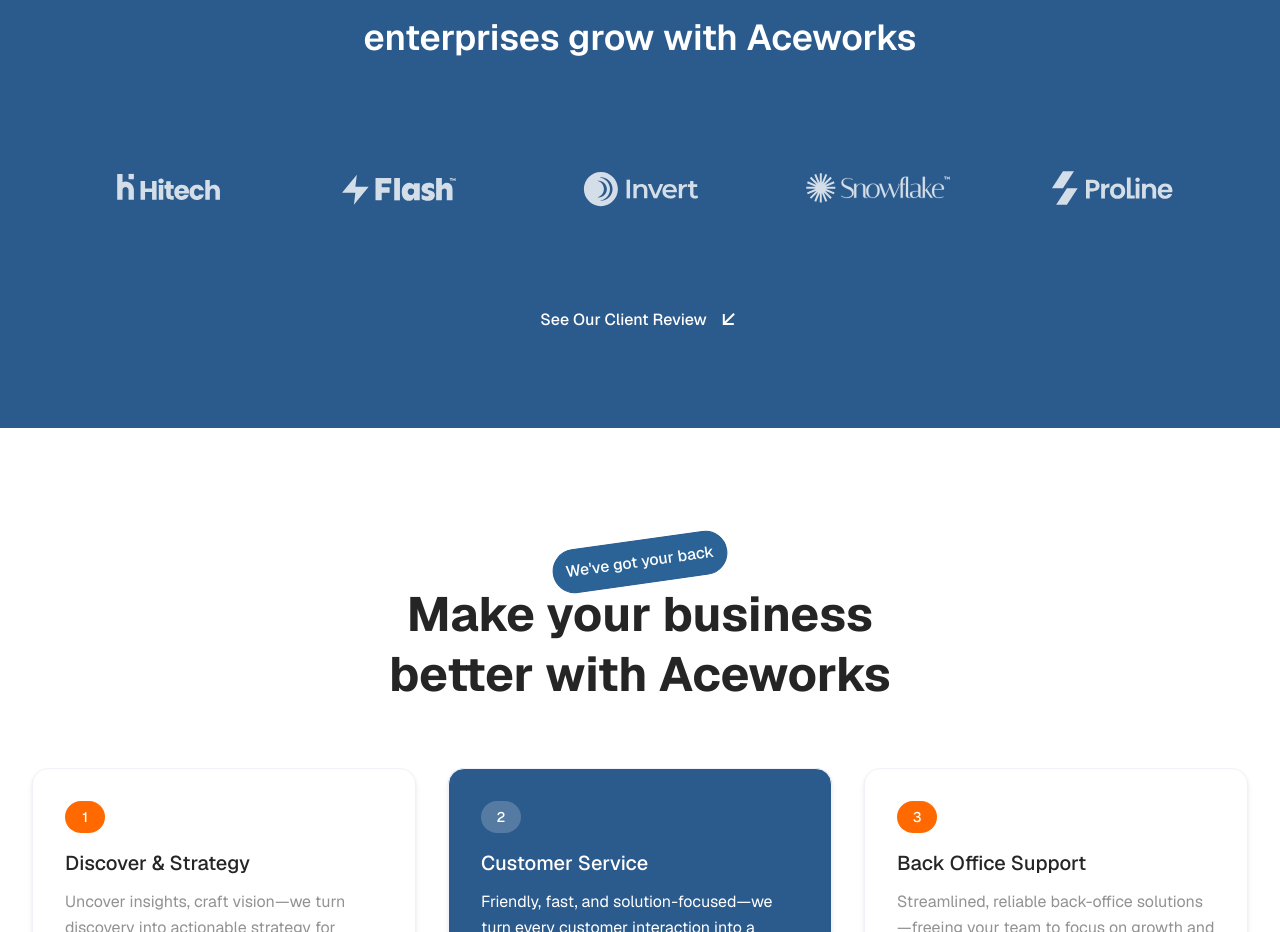
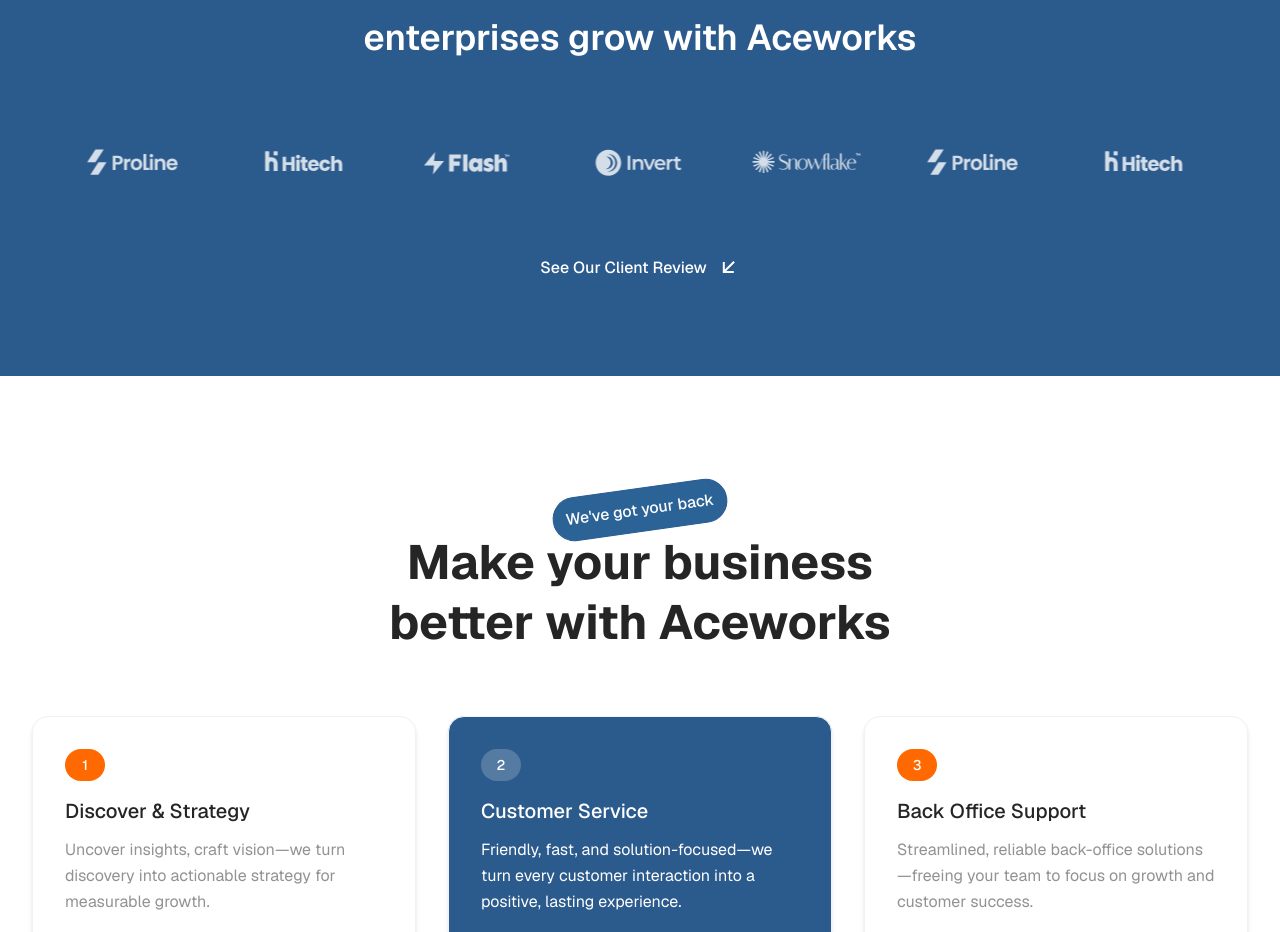
Before and after one commit to code-by-ali/aceworksusa, a Next.js app: page /about in a window 1280 px wide. Shown: the part 1201-2133 px from the top of the page. Built offline with nearby package versions, Linux system fonts and the light colour scheme.

Commit message:
overlap logos 1

```diff
--- a/src/components/about/ClientReview.js
+++ b/src/components/about/ClientReview.js
@@ -1,7 +1,6 @@
 "use client";
-import Slider from "react-slick";
-import "slick-carousel/slick/slick.css";
-import "slick-carousel/slick/slick-theme.css";
+import CommonImage from "../common/CommonImage";
+import dynamic from "next/dynamic";
 
 import ClientLogo1 from "../../../public/assets/about-us-client-logo-1.svg";
 import ClientLogo2 from "../../../public/assets/about-us-client-logo-2.svg";
@@ -9,54 +8,25 @@ import ClientLogo3 from "../../../public/assets/about-us-client-logo-3.svg";
 import ClientLogo4 from "../../../public/assets/about-us-client-logo-4.svg";
 import ClientLogo5 from "../../../public/assets/about-us-client-logo-5.svg";
 import ClientIcon from "../../../public/assets/about-us-client-icon.svg";
-import CommonImage from "../common/CommonImage";
 
-const content = [
-  { logo: ClientLogo1, name: "Invert" },
-  { logo: ClientLogo2, name: "Snowflake" },
-  { logo: ClientLogo3, name: "Proline" },
-  { logo: ClientLogo4, name: "Hitech" },
-  { logo: ClientLogo5, name: "Flash" },
-  // duplicate to create seamless loop
-  { logo: ClientLogo1, name: "Invert" },
-  { logo: ClientLogo2, name: "Snowflake" },
-  { logo: ClientLogo3, name: "Proline" },
-  { logo: ClientLogo4, name: "Hitech" },
-  { logo: ClientLogo5, name: "Flash" },
+// Dynamic import to avoid SSR issues
+const Marquee = dynamic(() => import("react-fast-marquee"), { ssr: false });
+
+// Duplicate logos for smooth scrolling
+const logos = [
+  ClientLogo1,
+  ClientLogo2,
+  ClientLogo3,
+  ClientLogo4,
+  ClientLogo5,
+  ClientLogo1,
+  ClientLogo2,
+  ClientLogo3,
+  ClientLogo4,
+  ClientLogo5,
 ];
 
 export default function ClientReview() {
-  const settings = {
-    dots: false,
-    arrows: false,
-    autoplay: true,
-    infinite: true,
-    speed: 6000,
-    autoplaySpeed: 0,
-    cssEase: "linear",
-    slidesToShow: 5,
-    slidesToScroll: 1,
-    pauseOnHover: false,
-    responsive: [
-      { breakpoint: 1280, settings: { slidesToShow: 4 } },
-      { breakpoint: 1024, settings: { slidesToShow: 3 } },
-      {
-        breakpoint: 768,
-        settings: {
-          slidesToShow: 2,
-          speed: 5000,
-        },
-      },
-      {
-        breakpoint: 640,
-        settings: {
-          slidesToShow: 1,
-          speed: 4000,
-        },
-      },
-    ],
-  };
-
   return (
     <section className="py-16 sm:py-20 lg:py-24 px-4 sm:px-8 lg:px-12 bg-[#2B5A8C] overflow-hidden">
       <div className="max-w-7xl mx-auto">
@@ -69,22 +39,28 @@ export default function ClientReview() {
           </h3>
         </div>
 
-        {/* Logo Slider */}
-        <div className="client-slider">
-          <Slider {...settings}>
-            {content.map((item, idx) => (
-              <div key={idx} className="px-6 sm:px-8">
-                <div className="flex items-center justify-center h-36 sm:h-28 md:h-24 lg:h-28">
-                  <CommonImage
-                    src={item.logo.src || item.logo}
-                    alt={item.name}
-                    className="object-contain max-w-[220px] sm:max-w-[160px] md:max-w-[140px] lg:max-w-[160px]"
-                  />
-                </div>
-              </div>
-            ))}
-          </Slider>
-        </div>
+        {/* Marquee */}
+        <Marquee gradient={false} speed={50} pauseOnHover className="mb-8">
+          {logos.map((logo, idx) => (
+            <div
+              key={idx}
+              className="flex items-center justify-center mx-4 sm:mx-6"
+              style={{ flex: "0 0 auto" }} // prevent shrinking
+            >
+              <CommonImage
+                src={logo.src || logo}
+                alt={`Client Logo ${idx + 1}`}
+                style={{
+                  width: "120px", // fixed width on mobile
+                  height: "60px",
+                  maxWidth: "150px", // larger on bigger screens
+                  maxHeight: "80px",
+                }}
+                className="object-contain"
+              />
+            </div>
+          ))}
+        </Marquee>
 
         {/* Button */}
         <div className="text-center mt-12 lg:mt-16">
@@ -92,7 +68,7 @@ export default function ClientReview() {
             See Our Client Review
             <CommonImage
               src={ClientIcon.src || ClientIcon}
-              alt={"arrow-icon"}
+              alt="arrow-icon"
             />
           </button>
         </div>
```
